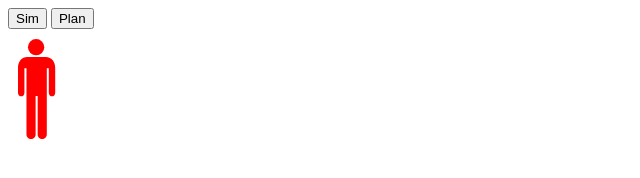
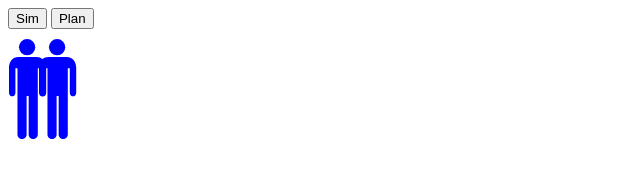
Before and after one commit to nolastan/Frat-house-tycoon, a plain HTML site: page html5/index.html in a window 1280 px wide. Both pictures are taken after a click on the button "Sim". Shown: the whole page, without its empty margins (0-640 px from the left). Drawn offline with Linux system fonts and the light colour scheme.

Commit message:
Basic partygoers viz
Hit "Sim" button and people will randomly enter and leave the screen.
The number of people who come is on average 2x the amount of rep gained
for that turn (this can easily be changed of course)

```diff
--- a/html5/index.html
+++ b/html5/index.html
@@ -1,16 +1,12 @@
-<!DOCTYPE HTML PUBLIC "-//W3C//DTD HTML 4.01 Transitional//EN"
-"http://www.w3.org/TR/html4/loose.dtd">
-<html xmlns="http://www.w3.org/1999/xhtml">
+<html>
  <head>
    <script src="jquery-1.7.1.min.js"></script>
    <script src="sprites/person.js"></script>
    <script src="simulation.js"></script>
-        <meta http-equiv="Content-Type" content="text/html; charset=utf-8" />
-        <title>New Web Project</title>
  </head>
  <body>
    <button id="sim">Sim</button>
-      <button id="plan">Plan</button>
-      <br />
+   <button id="plan">Plan</button><br />
+   <canvas id="canvas" width="800" height="500"></canvas>
  </body>
 </html>
--- a/html5/simulation.js
+++ b/html5/simulation.js
@@ -3,79 +3,116 @@ $(document).ready(function(){
   // Action call
   $("#sim").click(function(){
     simulate(10);
-  })
+  });
 
-  // setup the canvas
-  var CANVAS_WIDTH = 480;
-  var CANVAS_HEIGHT = 500;
-  var canvasElement = $("<canvas width='" + CANVAS_WIDTH +
-                        "' height='" + CANVAS_HEIGHT + "'></canvas>");
-  var canvas = canvasElement.get(0).getContext("2d");
-  canvasElement.appendTo('body');
+  var canvas = document.getElementById("canvas");
+  if (canvas.getContext) {
+    var ctx = canvas.getContext("2d");
+  }
+
+  function simulate(rep){
+    var sim = new simulation(rep);
+    sim.run();
+  }
+
+  function simulation(rep){
 
     // game variables
+    var timeInDay = 60;
+    var FPS = 30;
+    var intervalsPerDay = 100;
+    var sim; // this simulation loop
+    var rep;
+    var gameTime;
     var partygoers = new Array();
-  var timeInDay = 300;
-  var partygoerLife = 75;
+    var CANVAS_HEIGHT = $('canvas').attr('height');
+    var CANVAS_WIDTH = $('canvas').attr('width');
+    var partyGoerCount = 0;
 
     // objects
+     function GameTime(){
+       /* Keeps track of time, independent of FPS
+          and supporting a variable speed. By default,
+          ranges 0-100 */
+      this.current = 0;
+      this.speed = 3;
+      this.max = 100;
+      this.frame = 0;
+      this.update = function(){
+        // end simulation if time is up
+        if(this.current >= this.max){
+          clearInterval(sim);
+          alert("sim over");
+        }
+        // As speed increases, update time more often
+        if(this.frame % ( FPS / this.speed ) == 0){
+          this.current++;
+          step();
+        }
+        this.frame++;
+      }
+    }
+
     function Person(){
+      this.color = "black"
+      this.x = 0;
+      this.y = 0;
+      this.timeOnScreen = 0;
+      this.lengthOfStay = 10;
+      this.draw = function(x, y){
+        if(this.timeOnScreen < this.lengthOfStay){
+          this.x++;
+          drawPerson(ctx, this.x, this.y, 1, this.color)
+          this.timeOnScreen++;
         }
+      }
+    }
+
     function House(){
       var img = new Image();
       img.src = "sprites/imgres.jpg";
     }
+
     Partygoer.prototype = new Person();
     function Partygoer(){
-    this.draw = function(x, y){
-      drawPerson(canvas, x, y, 1, "blue")
+      this.color = "blue";
     }
-  }
+
     Rushee.prototype = new Person();
     function Rushee(){
-    this.name = "bob";
-    this.draw = function(x, y){
-      drawPerson(canvas, x, y, 1, "red")
+      this.color = "red";
     }
-  }
+
     Philanthropist.prototype = new Person();
     function Philanthropist(){
-    this.draw = function(x, y){
-      drawPerson(canvas, x, y, 1, "green")
+      this.color = "green"
+    }
+
+    // Each step
+    function step(){
+      ctx.clearRect(0,0,CANVAS_WIDTH,CANVAS_HEIGHT);
+
+      // ~2x as many partygoers as rep gained
+      if(Math.floor(Math.random()*101) < rep / gameTime.max * 100 *2){
+        partygoers.push(new Partygoer());
+      }
+
+      for(i = 0; i < partygoers.length; i++){
+        partygoers[i].x = i*30;
+        partygoers[i].y = 10;
+        partygoers[i].draw();
       }
     }
 
-  // Simulate!
-  function simulate(rep){
+    this.run = function(){
+      console.log("Simulating with rep: " + rep);
 
-    console.log("Simulating with rep: +" + rep)
+      gameTime = new GameTime();
 
-    var intervalLength = timeInDay / rep;
-    var interval = 0;
-
-    rushee = new Rushee();
-    rushee.draw(10,10);
-
-
-
-    // var FPS = 30;
-    // setInterval(function() {
-    //
-    //   if(interval > timeInDay){
-    //     stop();
-    //   }
-    //
-    //   // ---- Update ---- \\
-    //
-    //   // ---- Draw ---- \\
-    //   canvas.clearRect(0, 0, CANVAS_WIDTH, CANVAS_HEIGHT);
-    //
-    //   // draw new frame
-    //   drawPerson(canvas, 10, 10, 4)
-    //
-    //   interval++;
-    //
-    // }, 1000/FPS);
+      // loop steps (run simulation)
+      sim = setInterval(function() {
+        gameTime.update();
+      }, 1000/FPS);
     }
-
+  }
 });
--- a/html5/sprites/person.js
+++ b/html5/sprites/person.js
@@ -1,5 +1,6 @@
 function drawPerson(ctx, x, y, scale, color) {
-ctx.save();
+  ctx.save();
+  // apply variables
   ctx.fillStyle = color;
   ctx.scale(scale,scale);
   ctx.translate(x,y);
@@ -43,5 +44,5 @@ ctx.save();
   // ctx.stroke();
   ctx.restore();
 
-ctx.restore();
+  ctx.restore();
 };
```
Lines whose indentation alone changed are shown as unchanged.
